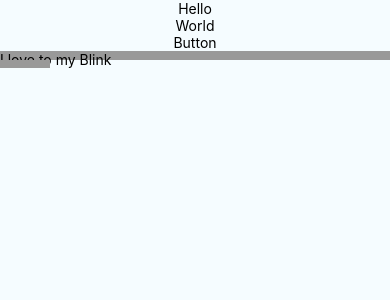
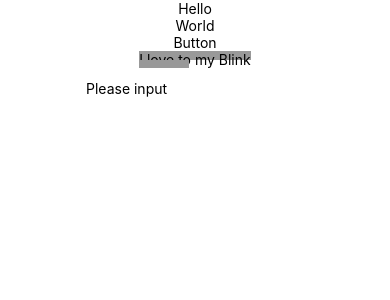
Before and after one commit to march-dave/HelloRN, a React Native app: screen / in a window 390 px wide. Shown: the top 300 px of the page. Built offline with nearby package versions, Linux system fonts and the light colour scheme.

Commit message:
TextInput

```diff
--- a/App.js
+++ b/App.js
@@ -9,7 +9,8 @@ import {
   Platform,
   StyleSheet,
   Text,
-  View
+  View,
+  TextInput,
 } from 'react-native';
 import Blink from './Blink.js';
 import HelloButton from './HelloButton';
@@ -23,6 +24,11 @@ import HelloButton from './HelloButton';
 
 type Props = {};
 export default class App extends Component<Props> {
+
+  state = {
+    name: ''
+  }
+
   render() {
     return (
       <View style={styles.container}>
@@ -30,6 +36,8 @@ export default class App extends Component<Props> {
         <HelloButton name="World" />
         <HelloButton name="Button" />
         <Blink text="I love to my Blink" />
+
+        <TextInput style={{height: 40}} placeholder="Please input" onChangeText={ (text) => this.setState( {name: text} ) } />
       </View>
     );
   }
@@ -40,8 +48,8 @@ const styles = StyleSheet.create({
     flex: 1,
     flexDirection: 'column',
     // justifyContent: 'space-between',
-    // alignItems: 'center',
-    backgroundColor: '#F5FCFF',
+    alignItems: 'center',
+    backgroundColor: '#FFFFFF',
   },
   welcome: {
     fontSize: 20,
```
